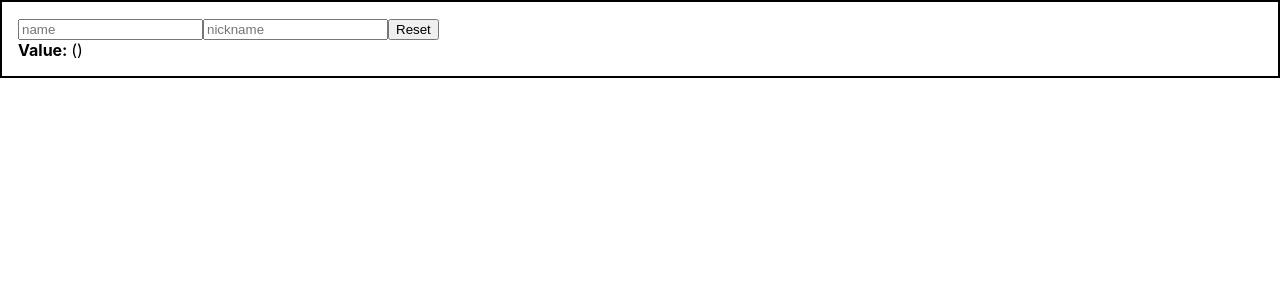
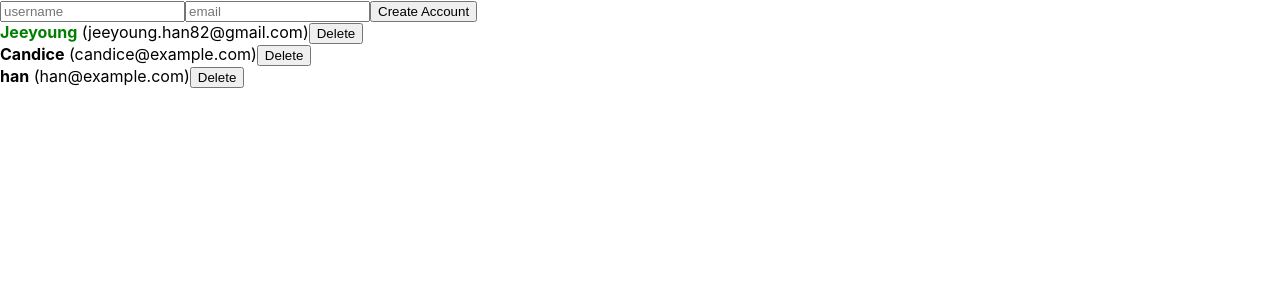
Before and after one commit to geekjeeyoung/React-Lecture-Materials, a React (Create React App) app: page / in a window 1280 px wide. Shown: the top 300 px of the page. Built offline with nearby package versions, Linux system fonts and the light colour scheme.

Commit message:
Lesson 3. useRef 로 컴포넌트 안의 변수 만들기 ~ 배열 항목 제거 및 수정하기

```diff
--- a/src/App.js
+++ b/src/App.js
@@ -1,20 +1,90 @@
+import { useRef, useState } from "react";
 import "./App.css";
-import InputSample from "./InputSample";
-import Wrapper from "./Wrapper";
+import CreateUser from "./CreateUser";
+import UserList from "./UserList";
 
 function App() {
-  const name = "Jeeyoung";
-  const style = {
-    backgroundColor: "black",
-    color: "aqua",
-    fontSize: 24,
-    padding: "1rem",
+  const [inputs, setInputs] = useState({
+    username: "",
+    email: "",
+  });
+
+  const { username, email } = inputs;
+
+  const originalUsers = [
+    {
+      id: 1,
+      username: "Jeeyoung",
+      email: "jeeyoung.han82@gmail.com",
+      active: true,
+    },
+    {
+      id: 2,
+      username: "Candice",
+      email: "candice@example.com",
+      active: false,
+    },
+    {
+      id: 3,
+      username: "han",
+      email: "han@example.com",
+      active: false,
+    },
+  ];
+
+  const [users, setUsers] = useState(originalUsers);
+
+  const onChange = (e) => {
+    const { name, value } = e.target;
+    setInputs({
+      ...inputs,
+      [name]: value,
+    });
+  };
+
+  const nextId = useRef(4);
+
+  const onCreate = () => {
+    const newUser = {
+      id: nextId.current,
+      username,
+      email,
+    };
+    setUsers(users.concat(newUser));
+    setInputs({
+      username: "",
+      email: "",
+    });
+    nextId.current += 1;
+  };
+
+  const onRemove = (id) => {
+    setUsers(users.filter((user) => user.id !== id));
+  };
+
+  const onToggle = (id) => {
+    setUsers(
+      users.map((user) =>
+        user.id === id
+          ? {
+              ...user,
+              active: !user.active,
+            }
+          : user
+      )
+    );
   };
 
   return (
-    <Wrapper>
-      <InputSample />
-    </Wrapper>
+    <>
+      <CreateUser
+        username={username}
+        email={email}
+        onChange={onChange}
+        onCreate={onCreate}
+      />
+      <UserList users={users} onRemove={onRemove} onToggle={onToggle} />
+    </>
   );
 }
 
--- /dev/null
+++ b/src/CreateUser.js
@@ -0,0 +1,23 @@
+import React from "react";
+
+function CreateUser({ username, email, onChange, onCreate }) {
+  return (
+    <div>
+      <input
+        name="username"
+        placeholder="username"
+        onChange={onChange}
+        value={username}
+      />
+      <input
+        name="email"
+        placeholder="email"
+        onChange={onChange}
+        value={email}
+      />
+      <button onClick={onCreate}>Create Account</button>
+    </div>
+  );
+}
+
+export default CreateUser;
--- /dev/null
+++ b/src/UserList.js
@@ -0,0 +1,37 @@
+import React from "react";
+
+function User({ user, onRemove, onToggle }) {
+  return (
+    <div>
+      <b
+        style={{
+          cursor: "pointer",
+          color: user.active ? "green" : "black",
+        }}
+        onClick={() => onToggle(user.id)}
+      >
+        {user.username}
+      </b>
+      &nbsp;
+      <span>({user.email})</span>
+      <button onClick={() => onRemove(user.id)}>Delete</button>
+    </div>
+  );
+}
+
+function UserList({ users, onRemove, onToggle }) {
+  return (
+    <div>
+      {users.map((user) => (
+        <User
+          user={user}
+          key={user.id}
+          onRemove={onRemove}
+          onToggle={onToggle}
+        />
+      ))}
+    </div>
+  );
+}
+
+export default UserList;
```
